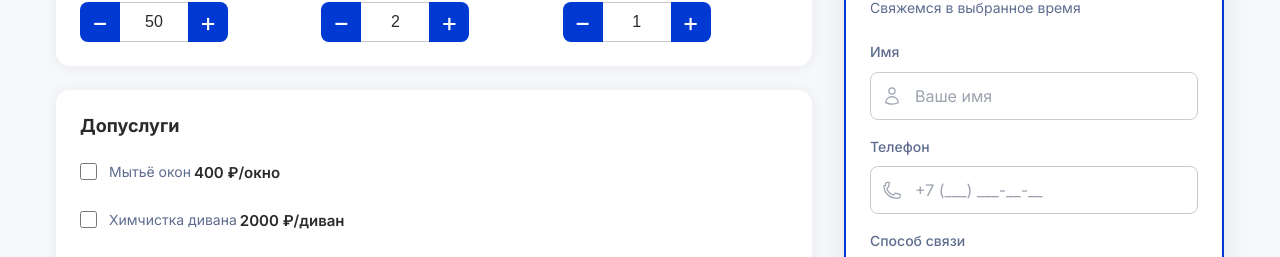
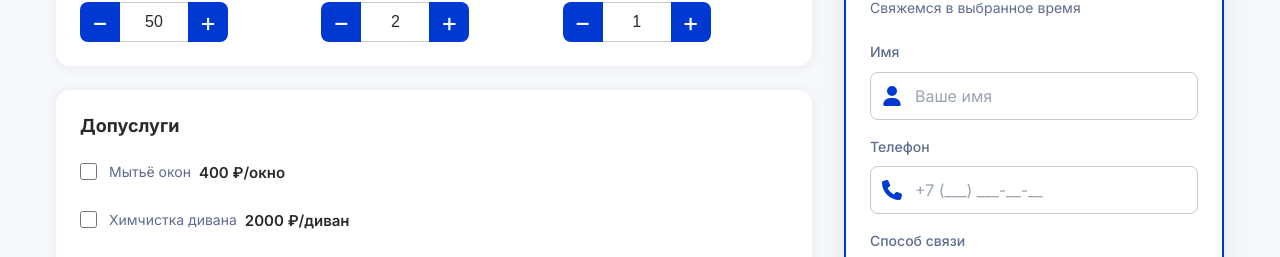
Before and after one commit to Vi-Stakhanov/cleaning-calc-react, a React (Vite) app: page / in a window 1280 px wide. Shown: the part 538-795 px from the top of the page. Built offline with nearby package versions, Linux system fonts and the light colour scheme.

Commit message:
доработки допуслуг - отступы

```diff
--- a/src/App.css
+++ b/src/App.css
@@ -143,11 +143,7 @@ body {
   align-items: start;
 }
 
-@media (min-width: 1024px) {
-  .grid {
-    grid-template-columns: 1fr 380px;
-  }
-}
+
 
 /* Правая колонка — sticky под хэдером */
 .sidebar {
@@ -156,12 +152,7 @@ body {
   gap: 24px;
 }
 
-@media (min-width: 1024px) {
-  .sidebar {
-    /* position: sticky; */
-    /* top: 96px; */
-  }
-}
+
 
 /* Карточки калькулятора */
 .card {
@@ -264,7 +255,7 @@ body {
   left: 12px;
   top: 50%;
   transform: translateY(-50%);
-  color: var(--color-text-muted);
+  color: var(--color-primary);
   width: 20px;
   height: 20px;
   pointer-events: none;
@@ -490,7 +481,7 @@ body {
 .extra-text {
   display: flex;
   flex-wrap: wrap;
-  gap: 3px;
+  gap: 8px;
   line-height: 1.3;
 }
 
@@ -524,14 +515,6 @@ body {
   grid-template-columns: repeat(3, 1fr);
   gap: 16px;
 }
-
-@media (max-width: 768px) {
-  .params-grid {
-    grid-template-columns: 1fr;
-  }
-}
-
-
 
 .param-input {
   width: 100%;
@@ -687,3 +670,28 @@ body {
 .back-button:hover {
   opacity: 0.7;
 }
+
+@media (max-width: 1199px) {
+
+}
+
+@media (max-width: 768px) {
+  .params-grid {
+    grid-template-columns: 1fr;
+  }
+}
+
+@media (max-width: 767px) {
+
+}
+
+@media (min-width: 1024px) {
+  .grid {
+    grid-template-columns: 1fr 380px;
+  }
+
+  .sidebar {
+    /* position: sticky; */
+    /* top: 96px; */
+  }
+}
--- a/src/components/LeadForm.jsx
+++ b/src/components/LeadForm.jsx
@@ -56,14 +56,10 @@ const selectCls = 'select';
 
 // Минималистичные SVG-иконки для полей формы (stroke, 20px, серые)
 const IconUser = () => (
-  <svg fill="none" stroke="currentColor" strokeWidth="1.5" viewBox="0 0 24 24" aria-hidden="true">
-    <path strokeLinecap="round" strokeLinejoin="round" d="M15.75 6a3.75 3.75 0 1 1-7.5 0 3.75 3.75 0 0 1 7.5 0ZM4.501 20.118a7.5 7.5 0 0 1 14.998 0A17.933 17.933 0 0 1 12 21.75c-2.676 0-5.216-.784-7.499-2.132Z" />
-  </svg>
+  <svg xmlns="http://www.w3.org/2000/svg" width="21" height="24" viewBox="0 0 448 512"><path fill="currentColor" d="M224 256a128 128 0 1 0 0-256a128 128 0 1 0 0 256m-45.7 48C79.8 304 0 383.8 0 482.3C0 498.7 13.3 512 29.7 512h388.6c16.4 0 29.7-13.3 29.7-29.7c0-98.5-79.8-178.3-178.3-178.3z"/></svg>
 );
 const IconPhone = () => (
-  <svg fill="none" stroke="currentColor" strokeWidth="1.5" viewBox="0 0 24 24" aria-hidden="true">
-    <path strokeLinecap="round" strokeLinejoin="round" d="M2.25 6.75c0 8.284 6.716 15 15 15h2.25a2.25 2.25 0 0 0 2.25-2.25v-1.372c0-.516-.351-.966-.852-1.091l-4.423-1.106c-.44-.11-.902.058-1.172.44l-.913 1.217c-.287.382-.796.523-1.234.338a12.035 12.035 0 0 1-7.143-7.143c-.185-.438-.044-.947.338-1.234l1.217-.913c.382-.27.55-.732.44-1.172L8.954 3.6c-.125-.5-.575-.852-1.091-.852H6.5a2.25 2.25 0 0 0-2.25 2.25V6.75Z" />
-  </svg>
+  <svg xmlns="http://www.w3.org/2000/svg" width="24" height="24" viewBox="0 0 512 512"><path fill="currentColor" d="M164.9 24.6c-7.7-18.6-28-28.5-47.4-23.2l-88 24C12.1 30.2 0 46 0 64c0 247.4 200.6 448 448 448c18 0 33.8-12.1 38.6-29.5l24-88c5.3-19.4-4.6-39.7-23.2-47.4l-96-40c-16.3-6.8-35.2-2.1-46.3 11.6L304.7 368c-70.4-33.3-127.4-90.3-160.7-160.7l49.3-40.3c13.7-11.2 18.4-30 11.6-46.3l-40-96z"/></svg>
 );
 
 /**
```
